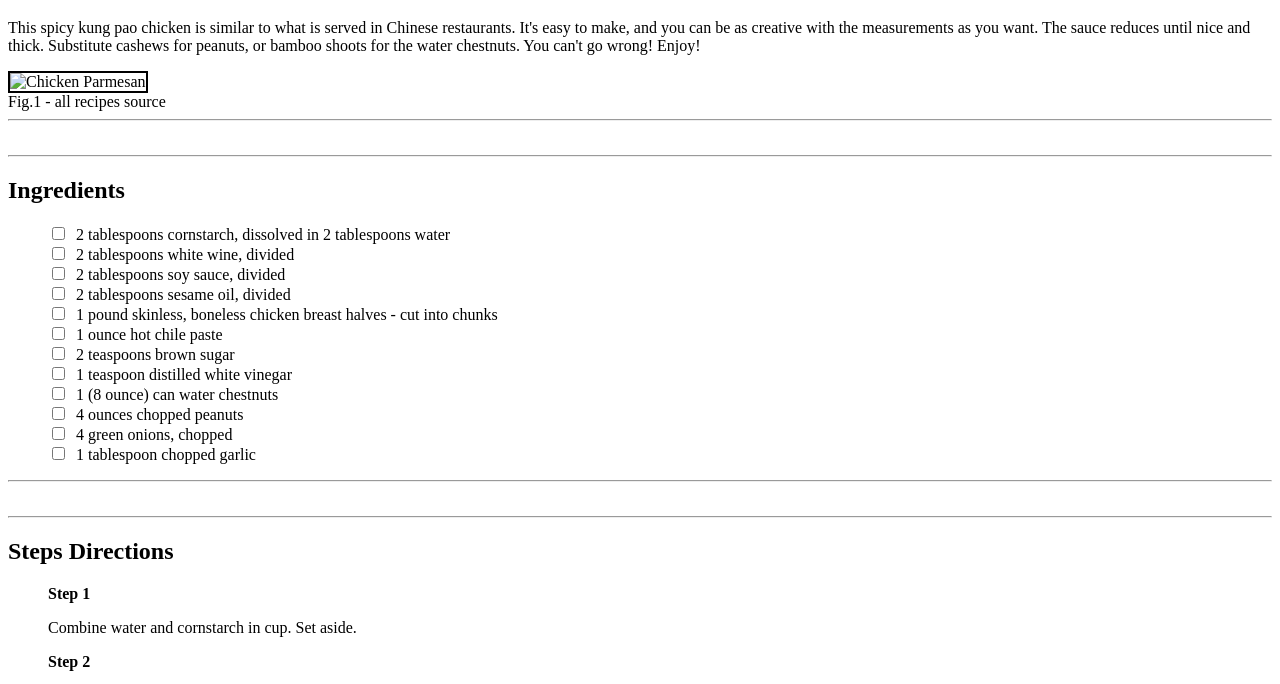
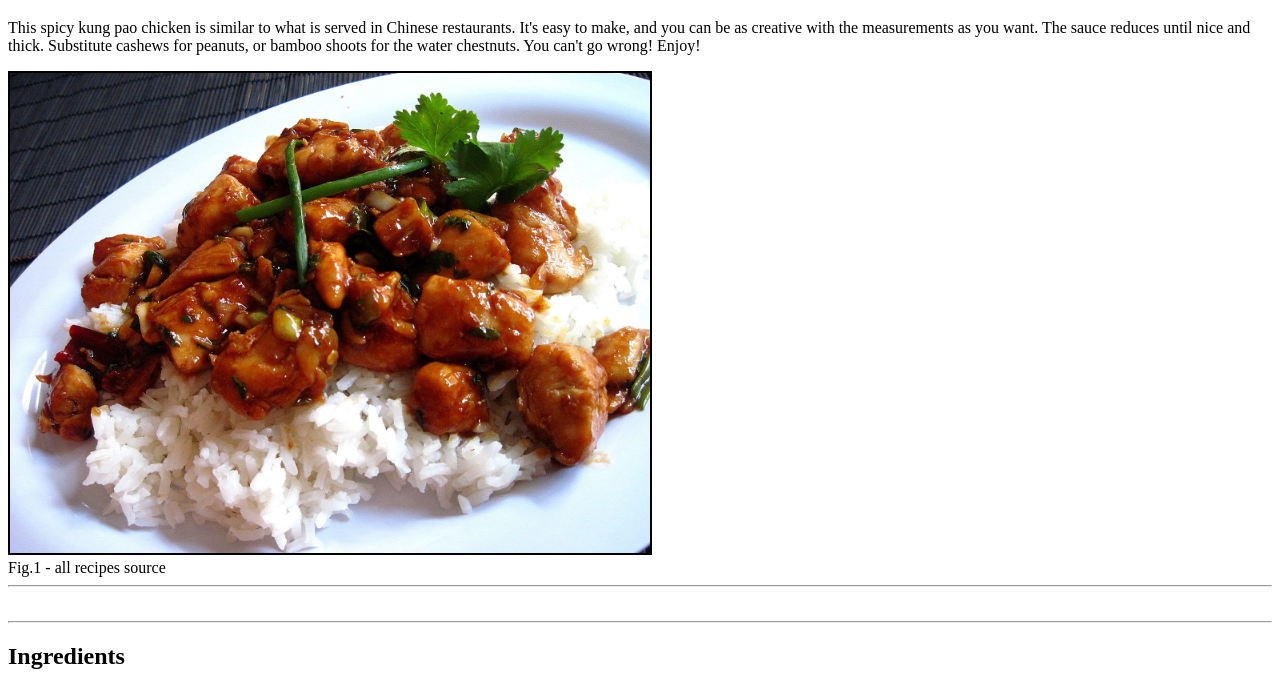
Before and after one commit to andriel300/odin-recipes, a plain HTML site: page recipes/kung-pao-chicken.html in a window 1280 px wide. Shown: the part 87-771 px from the top of the page. Drawn offline with Linux system fonts and the light colour scheme.

Commit message:
add imgs and correct img on page recipe

```diff
--- a/recipes/kung-pao-chicken.html
+++ b/recipes/kung-pao-chicken.html
@@ -18,7 +18,7 @@
                 shoots for the water chestnuts. You can't go wrong! Enjoy!
             </p>
             <img
-                src="../img/chicken-parmesan.jpg"
+                src="../img/kung-pao-chicken.jpg"
                 alt="Chicken Parmesan"
                 height="480"
                 width="640"
```
Also changed, not shown: img/kung-pao-chicken.jpg (added), 3 other files.
